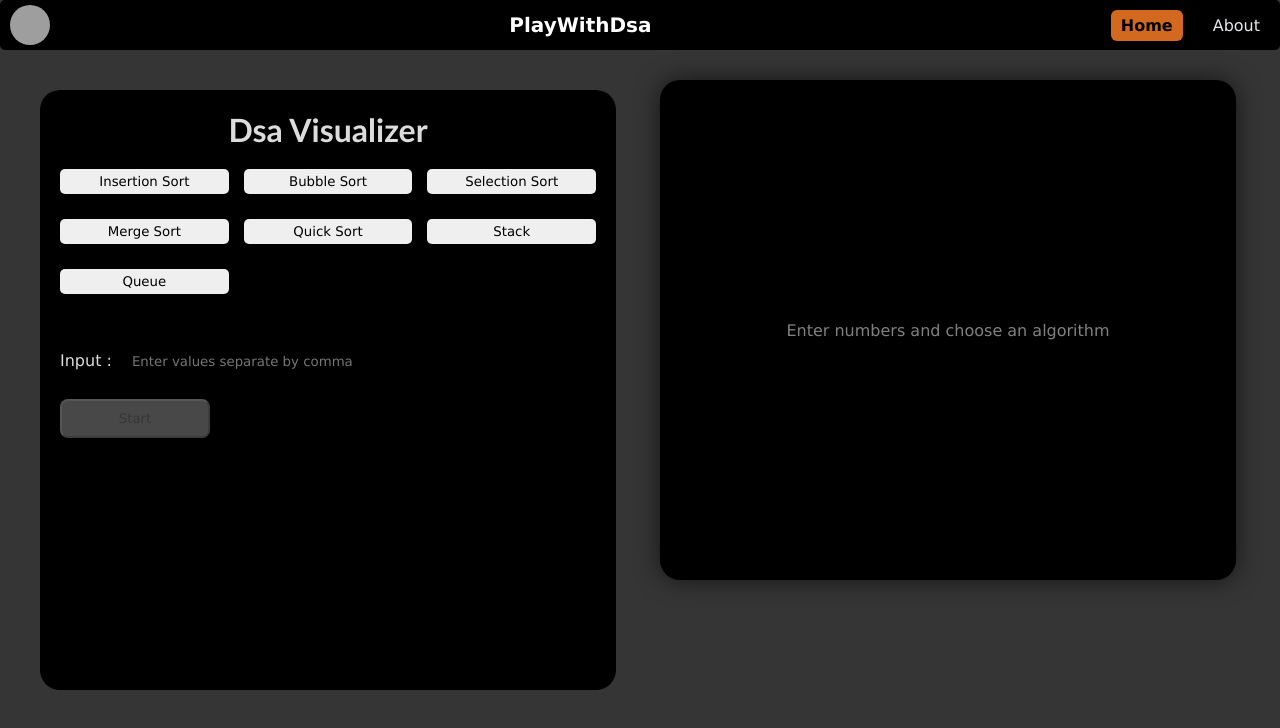
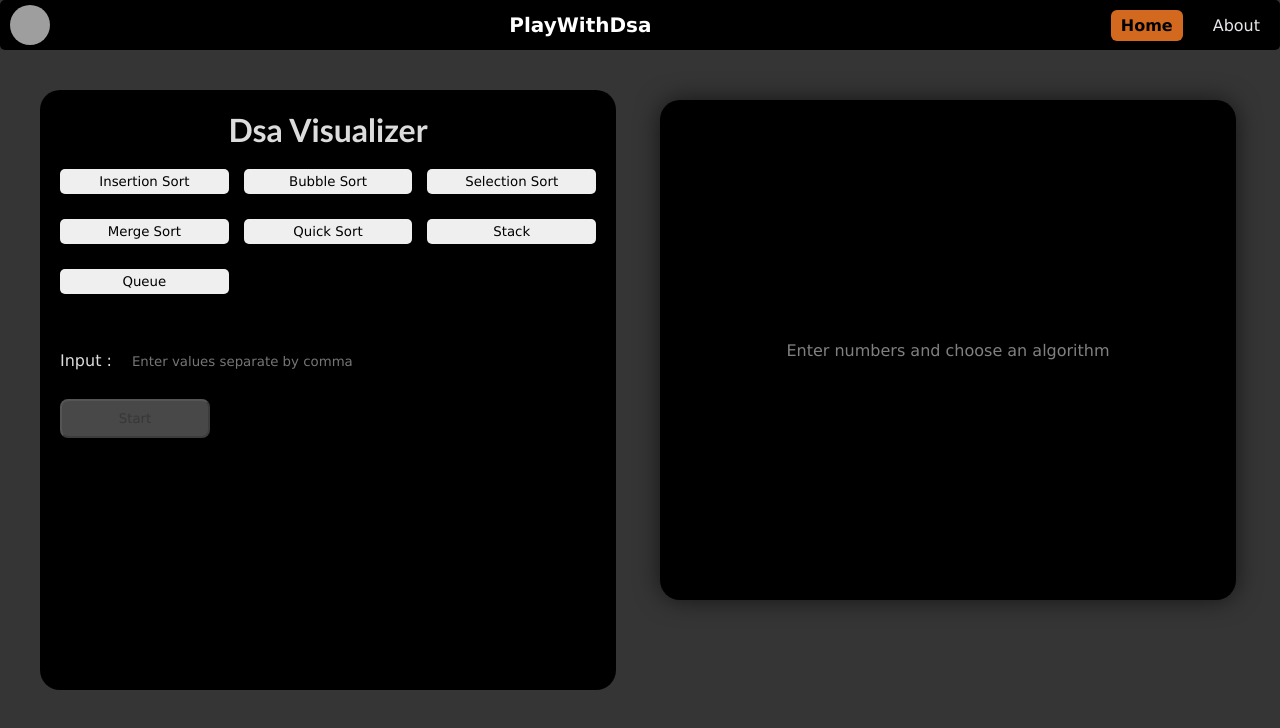
Before and after one commit to navyasura10/dsa-visualizer, a React (Create React App) app: page / in a window 1280 px wide. Shown: the top 728 px of the page. Built offline with nearby package versions, Linux system fonts and the light colour scheme; grey boxes are pictures that could not be loaded.

Commit message:
Updated project with new improvements

```diff
--- a/src/components/cssfiles/Stack.css
+++ b/src/components/cssfiles/Stack.css
@@ -231,9 +231,9 @@
     .stack-outer-container {
         flex-direction: row;
         max-width: 92%;
-        margin-top: 30px;
+        margin-top: 40px;
         margin-left: 20px;
-        padding-bottom: 0;
+        padding-bottom: 5px;
 
     }
 
--- a/src/components/cssfiles/Visualizer.css
+++ b/src/components/cssfiles/Visualizer.css
@@ -169,6 +169,6 @@
     .visualizercontainer {
         width: 90%;
         height: 500px;
-        margin-top: 30px;
+        margin-top: 50px;
     }
 }
```
